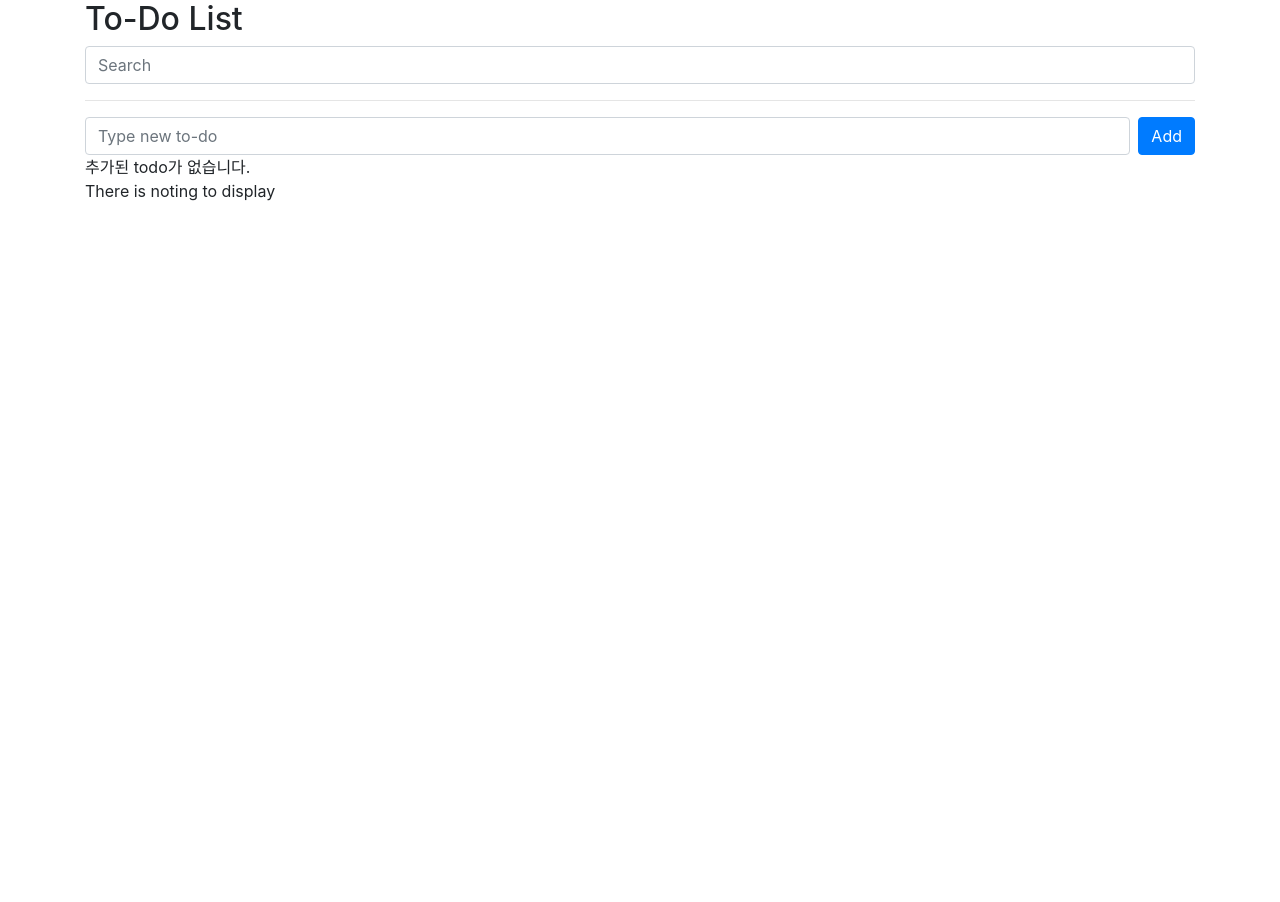
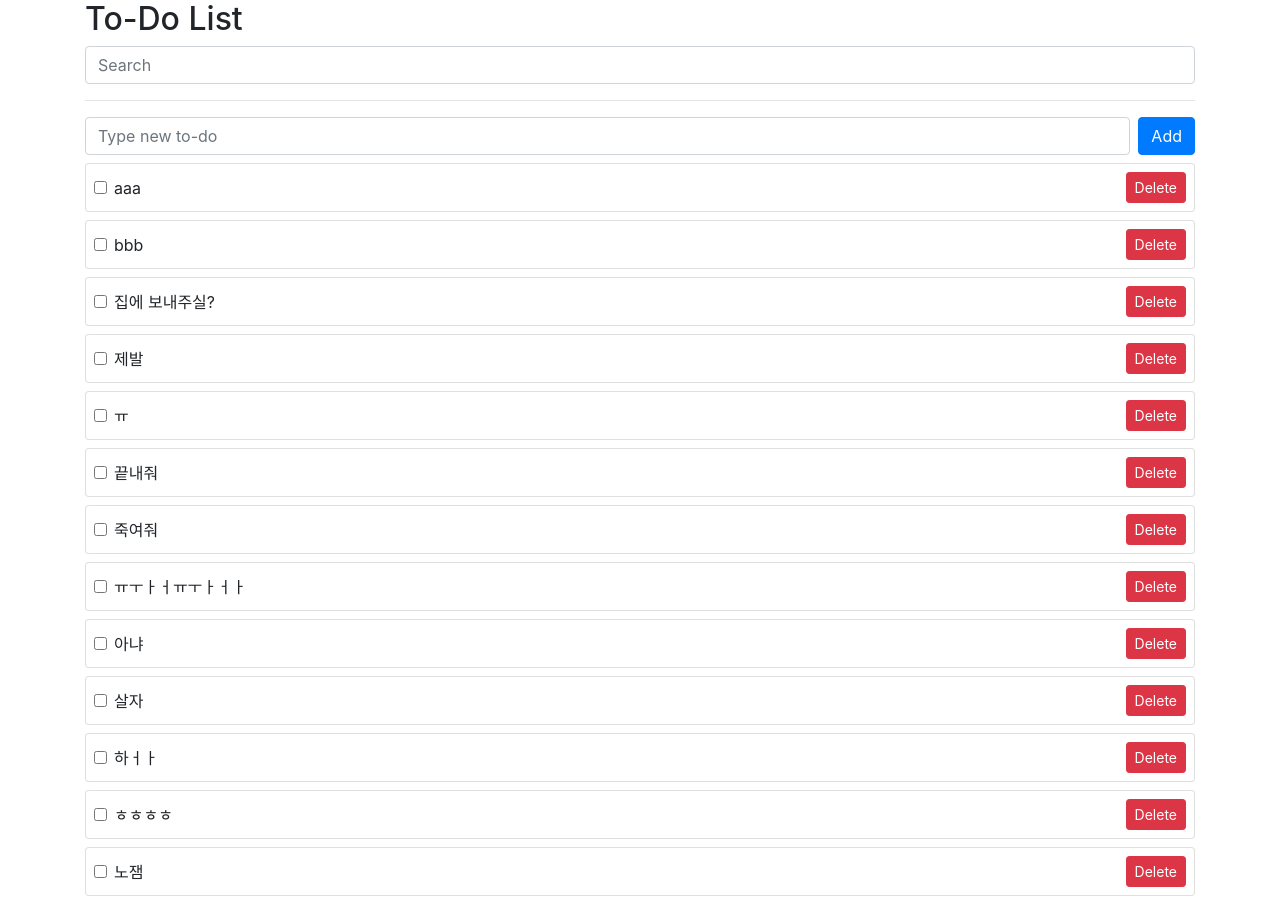
Before and after one commit to lhyeonj120/vue_exam, a Vue app: page / in a window 1280 px wide. Shown: the top 902 px of the page. Before the commit the page ends 800 px from the top, so only its background shows below. Built offline with nearby package versions, Linux system fonts and the light colour scheme; data requests are answered from the project's data file.

Commit message:
feat: add toggleTodo

```diff
--- a/db.json
+++ b/db.json
@@ -1,3 +1,84 @@
 {
-  "todos": []
+  "todos": [
+    {
+      "subject": "aaa",
+      "completed": false,
+      "id": 1
+    },
+    {
+      "subject": "bbb",
+      "completed": false,
+      "id": 2
+    },
+    {
+      "subject": "집에 보내주실?",
+      "completed": false,
+      "id": 3
+    },
+    {
+      "subject": "제발",
+      "completed": false,
+      "id": 4
+    },
+    {
+      "subject": "ㅠ",
+      "completed": false,
+      "id": 5
+    },
+    {
+      "subject": "끝내줘",
+      "completed": false,
+      "id": 6
+    },
+    {
+      "subject": "죽여줘",
+      "completed": false,
+      "id": 7
+    },
+    {
+      "subject": "ㅠㅜㅏㅓㅠㅜㅏㅓㅏ",
+      "completed": false,
+      "id": 8
+    },
+    {
+      "subject": "아냐",
+      "completed": false,
+      "id": 9
+    },
+    {
+      "subject": "살자",
+      "completed": false,
+      "id": 10
+    },
+    {
+      "subject": "하ㅓㅏ",
+      "completed": false,
+      "id": 11
+    },
+    {
+      "subject": "ㅎㅎㅎㅎ",
+      "completed": false,
+      "id": 12
+    },
+    {
+      "subject": "노잼",
+      "completed": false,
+      "id": 13
+    },
+    {
+      "subject": "오노노노노노",
+      "completed": false,
+      "id": 14
+    },
+    {
+      "subject": "ㄹㄹ라러라ㅓ라ㅓ라라랄",
+      "completed": false,
+      "id": 15
+    },
+    {
+      "subject": "신나네",
+      "completed": false,
+      "id": 16
+    }
+  ]
 }
--- a/src/App.vue
+++ b/src/App.vue
@@ -91,8 +91,19 @@ export default {
       }
     }
 
-    const toggleTodo = (index) => {
-      todos.value[index].completed = !todos.value[index].completed;
+    const toggleTodo = async (index) => {
+      error.value = '';
+      const id = todos.value[index].id;
+
+      try{
+        await axios.patch('http://localhost:3000/todos/' + id, {
+          completed: !todos.value[index].completed
+        });
+        todos.value[index].completed = !todos.value[index].completed;
+      }catch(err){
+        console.log(err);
+        error.value = 'Something went wrong';
+      }
     }
 
     return{
--- a/src/components/TodoList.vue
+++ b/src/components/TodoList.vue
@@ -7,7 +7,7 @@
             <div class="form-check flex-grow-1">
                 <input class="form-check-input"
                 type="checkbox"
-                :value="todo.completed"
+                :checked="todo.completed"
                 @change="toggleTodo(index)">
                     <label class="form-check-label"
                     :class="{todo: todo.completed}">
```
